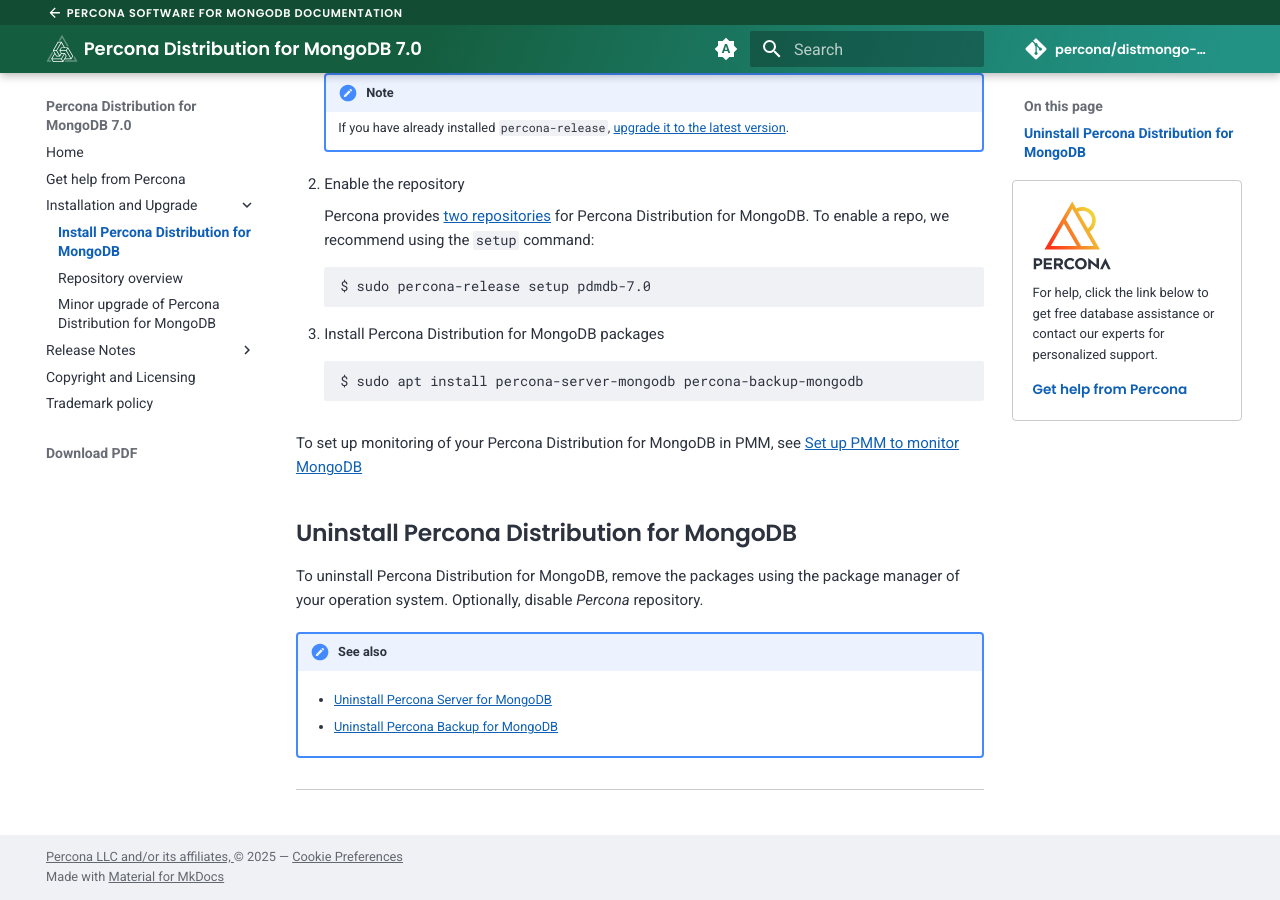
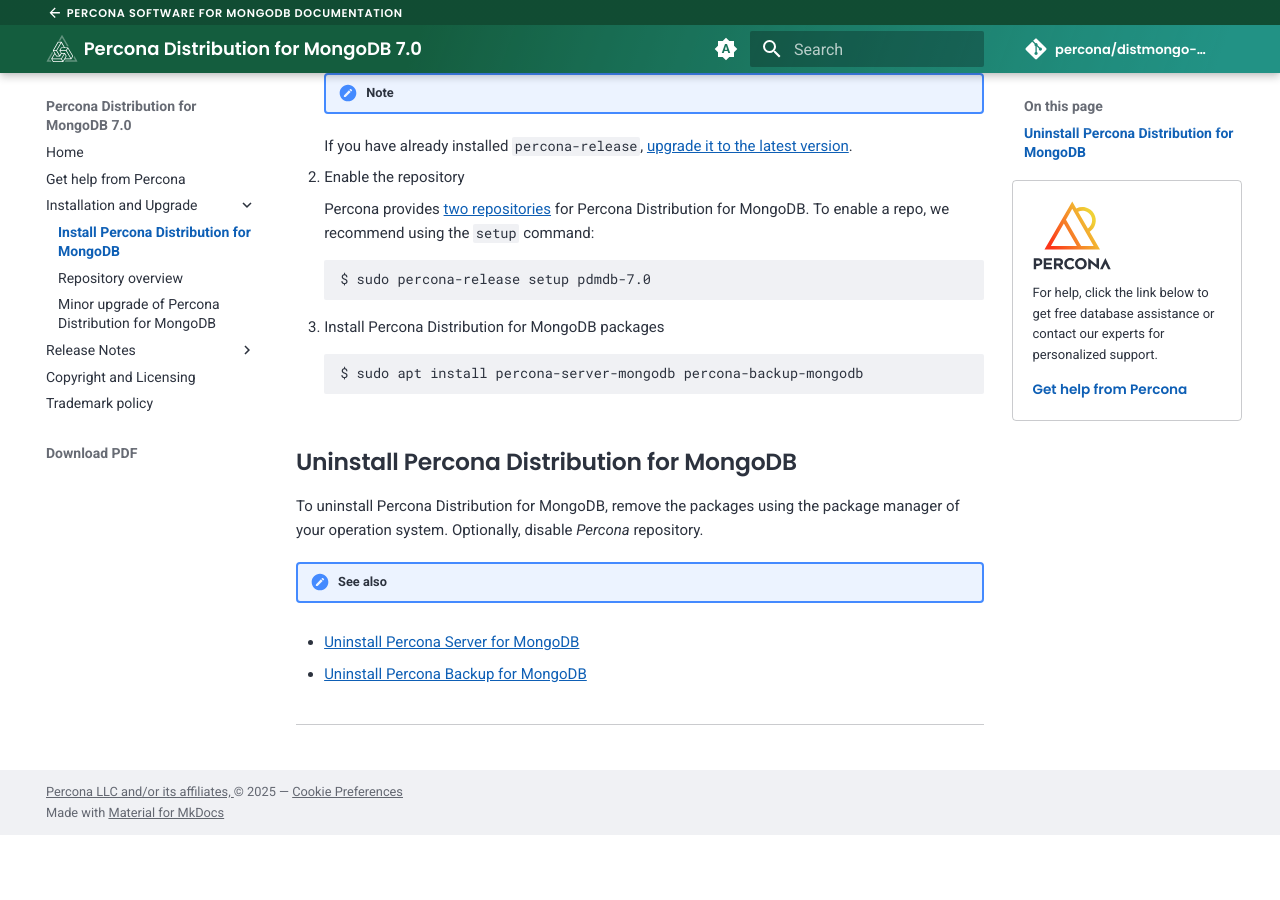
Before and after one commit to percona/distmongo-docs, an MkDocs documentation site: the page built from docs/installation.md, in a window 1280 px wide and 900 px high, scrolled down 867 px. Built offline with MkDocs 1.6.1 and Material for MkDocs 9.7.7, drawn with Linux system fonts in a browser that asks for light colours; nearby versions of some CDN libraries; comment, search, counter and statistics services are not loaded; the version menu is left out; after the commit the page ends 1702 px from its top, so only the background shows below that; part of the change alters nothing that is shown.

````diff
--- a/docs/installation.md
+++ b/docs/installation.md
@@ -6,7 +6,7 @@ Alternatively, you can download Percona Distribution for MongoDB from Percona we
 
 Choose how you wish to install Percona Distribution for MongoDB:
 
-=== "On Debian/Ubuntu"
+=== ":material-debian: On Debian/Ubuntu"
 
     Run the following commands as root or by using the **sudo** command.
 
@@ -39,7 +39,7 @@ Choose how you wish to install Percona Distribution for MongoDB:
 
         !!! note
 
-            If you have already installed `percona-release`, [upgrade it to the latest version](https://docs.percona.com/percona-software-repositories/updating.html).
+        If you have already installed `percona-release`, [upgrade it to the latest version](https://docs.percona.com/percona-software-repositories/updating.html).
 
     2. Enable the repository
 
@@ -56,7 +56,7 @@ Choose how you wish to install Percona Distribution for MongoDB:
         ```
 
 
-=== "On RHEL/derivatives"
+=== ":material-redhat: On RHEL/derivatives"
 
     Run the following commands as root or by using the **sudo** command.
 
@@ -66,9 +66,9 @@ Choose how you wish to install Percona Distribution for MongoDB:
         $ sudo yum install -y https://repo.percona.com/yum/percona-release-latest.noarch.rpm
         ```
 
-        !!! note
+    !!! note
 
-            If you have already installed `percona-release`, [upgrade it to the latest version](https://docs.percona.com/percona-software-repositories/updating.html).
+        If you have already installed `percona-release`, [upgrade it to the latest version](https://docs.percona.com/percona-software-repositories/updating.html).
 
     2. Enable the repository
 
@@ -85,7 +85,7 @@ Choose how you wish to install Percona Distribution for MongoDB:
         ```
 
 
-=== "From tarballs"
+=== ":material-download: From tarballs"
 
     You can find binary tarballs on the [Percona software downloads page](https://www.percona.com/downloads/percona-distribution-mongodb-7.0/LATEST/)
 
@@ -121,11 +121,12 @@ Choose how you wish to install Percona Distribution for MongoDB:
 
     6. Check that you have read and write permissions for the data directory and run `mongod`.
 
-=== "On Kubernetes"
+
+=== ":material-kubernetes: On Kubernetes"
 
     Deploy and run Percona Distribution for MongoDB on Kubernetes with [Percona Operator for MongoDB](https://www.percona.com/software/percona-kubernetes-operators). See [Quickstart guides](https://docs.percona.com/percona-operator-for-mongodb/helm.html) for the installation instructions on your favorite Kubernetes flavor.
 
-To set up monitoring of your Percona Distribution for MongoDB in PMM, see [Set up PMM to monitor MongoDB](https://docs.percona.com/percona-monitoring-and-management/setting-up/client/mongodb.html)
+    To set up monitoring of your Percona Distribution for MongoDB in PMM, see [Set up PMM to monitor MongoDB](https://docs.percona.com/percona-monitoring-and-management/setting-up/client/mongodb.html)
 
 ## Uninstall Percona Distribution for MongoDB
 
@@ -134,6 +135,6 @@ operation system. Optionally, disable *Percona* repository.
 
 !!! admonition "See also"
 
-    * [Uninstall Percona Server for MongoDB](https://docs.percona.com/percona-server-for-mongodb/7.0/install/uninstall.html)
+* [Uninstall Percona Server for MongoDB](https://docs.percona.com/percona-server-for-mongodb/7.0/install/uninstall.html)
 
-    * [Uninstall Percona Backup for MongoDB](https://docs.percona.com/percona-backup-mongodb/manage/uninstalling.html)
+* [Uninstall Percona Backup for MongoDB](https://docs.percona.com/percona-backup-mongodb/manage/uninstalling.html)
````
